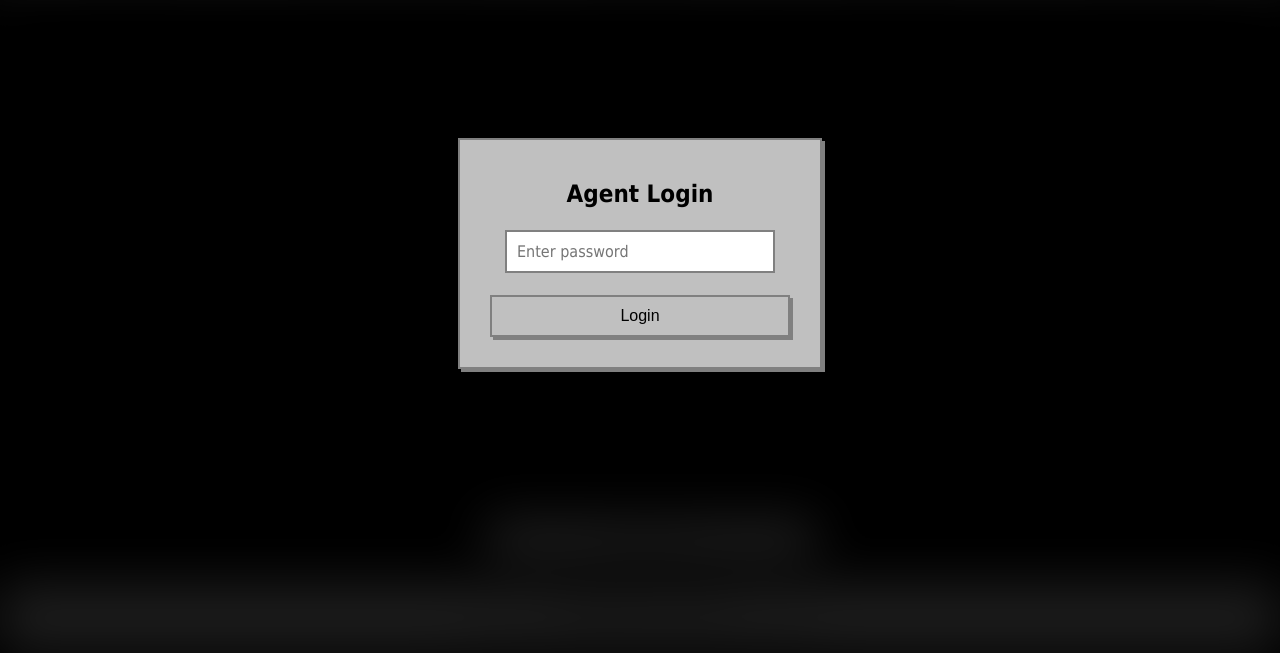
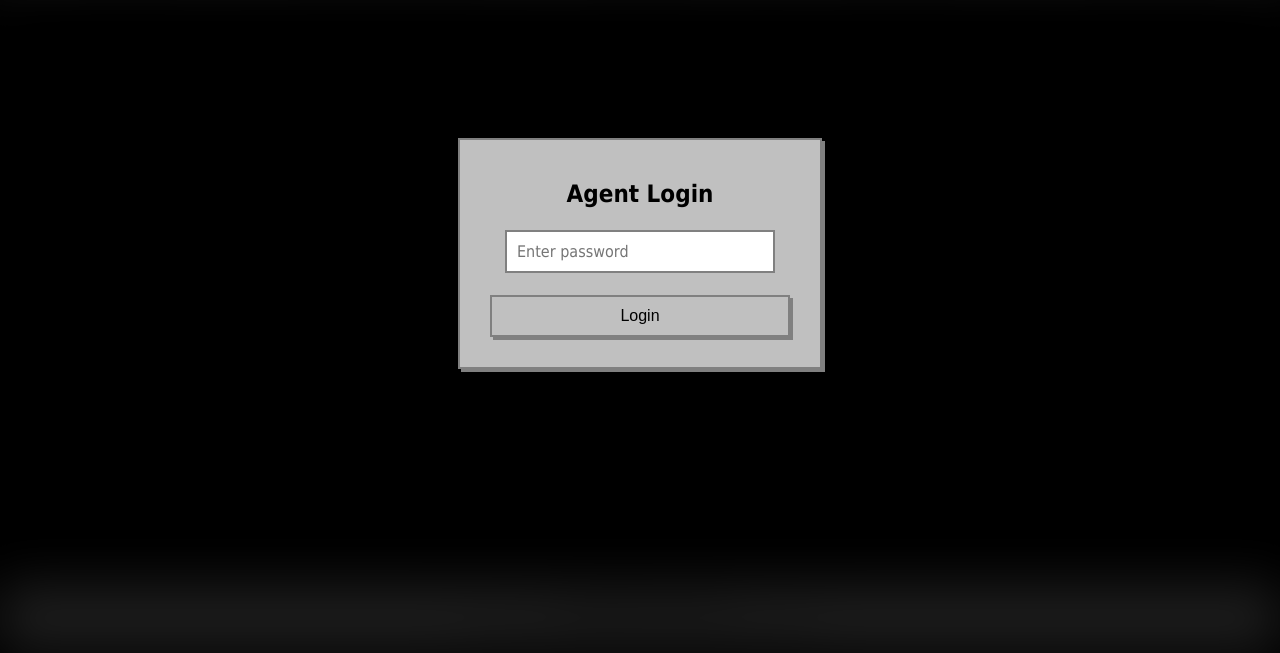
Before and after one commit to JoshuaCribb/CornerstoneCouncil, a plain HTML site: page onboarding.html in a window 1280 px wide. Shown: the part 147-800 px from the top of the page. Drawn offline with Linux system fonts and the light colour scheme.

Commit message:
Add files via upload

```diff
--- a/onboarding.html
+++ b/onboarding.html
@@ -111,35 +111,6 @@ header {
   transform: translate(2px, 2px);
 }
 
-/* Recruit Button */
-.recruit-container {
-  width: 100%;
-  display: flex;
-  justify-content: center;
-  padding: 20px 10px;
-  background: #000;
-}
-
-.recruit-btn {
-  display: inline-block;
-  width: 100%;
-  max-width: 300px;
-  text-align: center;
-  background-color: #c0c0c0;
-  color: #000;
-  text-decoration: none;
-  padding: 12px;
-  border: 2px solid #808080;
-  box-shadow: 4px 4px 0px #808080;
-  font-family: Tahoma, sans-serif;
-  font-size: 14px;
-}
-
-.recruit-btn:active {
-  box-shadow: 1px 1px 0px #808080;
-  transform: translate(3px, 3px);
-}
-
 footer {
   width: 100%;
   height: 70px;
@@ -185,13 +156,9 @@ footer p {
     </div>
   </nav>
 
-  <main class="content" style="flex:1; background:#000; display:flex; flex-direction:column; align-items:center; padding:10px 10px; gap:20px;">
-  </main>
+<main class="content" style="flex:1; background:#000; display:flex; flex-direction:column; align-items:center; padding:10px 10px; gap:20px;">
 
-  <!-- Recruit Button -->
-  <div class="recruit-container">
-    <a href="recruit.html" target="_blank" class="recruit-btn">Manager Portal</a>
-  </div>
+</main>
 
   <footer>
     <p>
```
